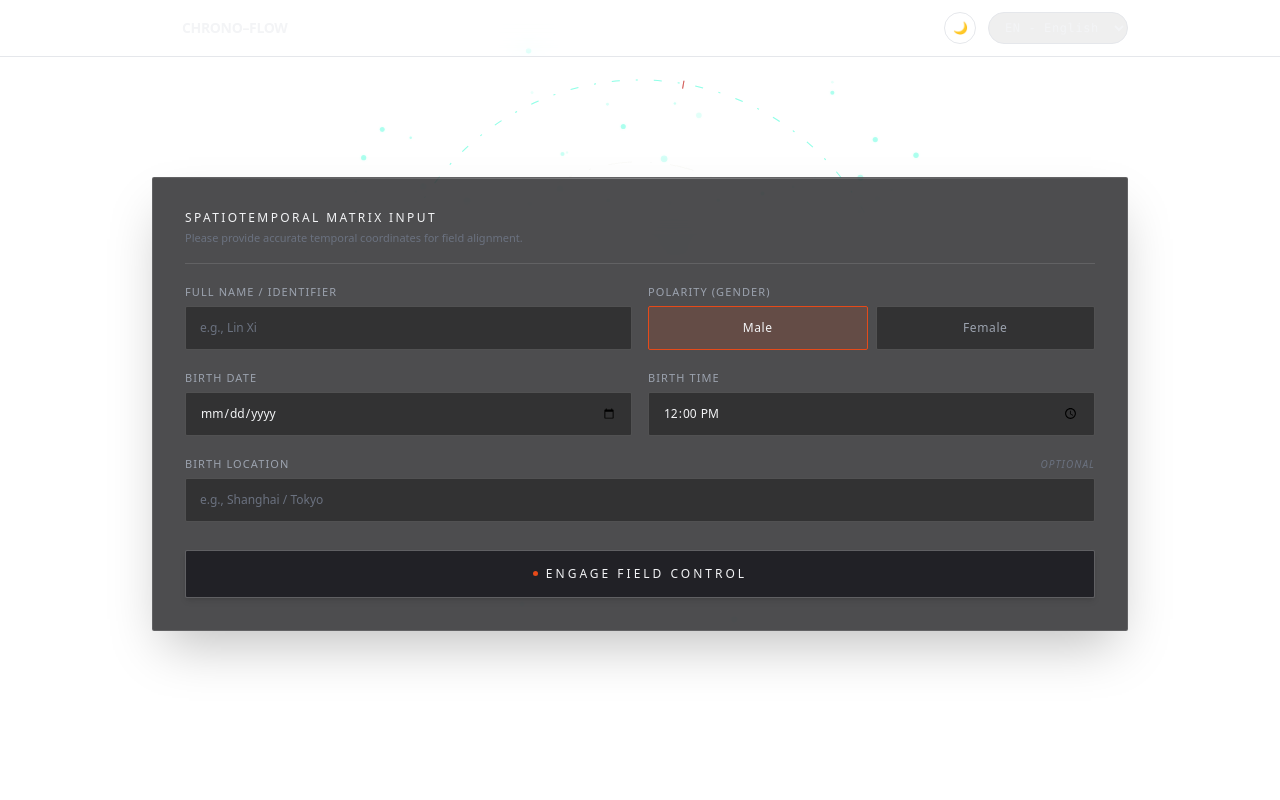
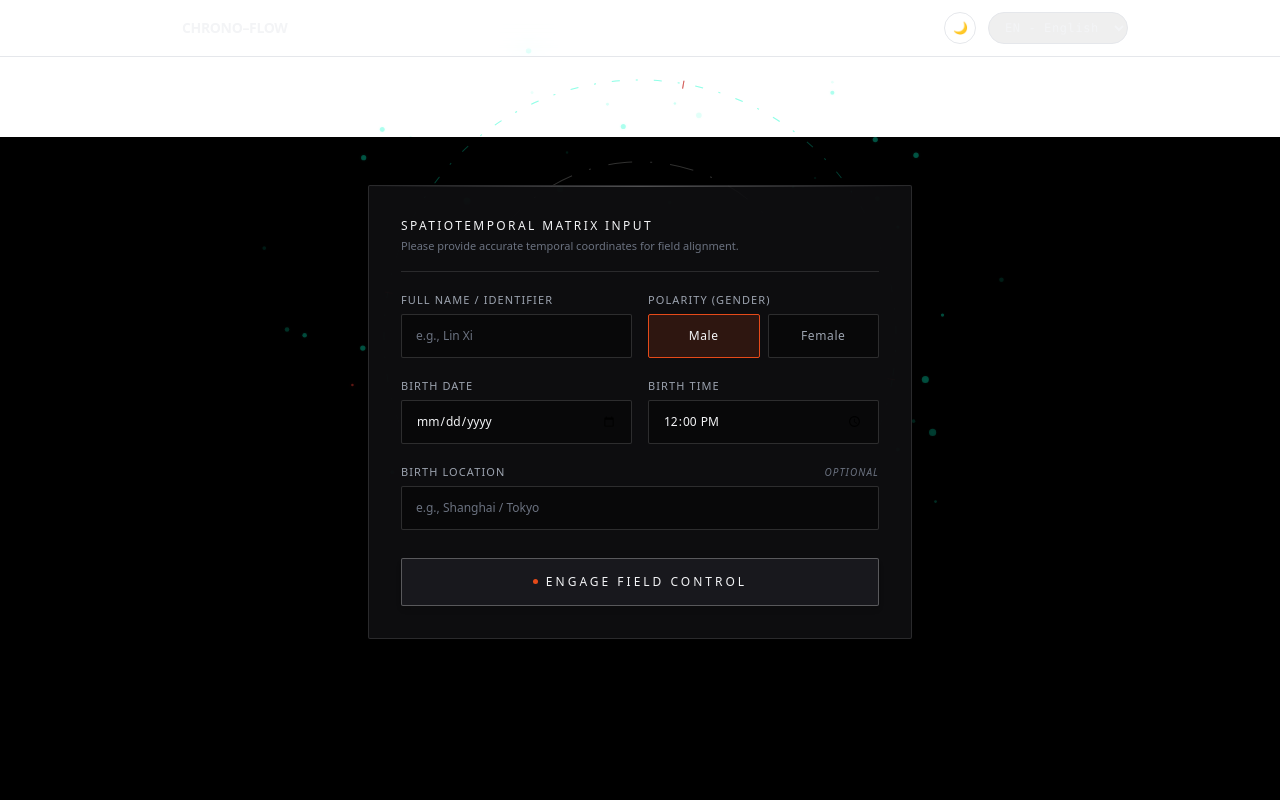
Before and after one commit to wxu198024-art/chrono-flow, a Next.js app: page / in a window 1280 px wide. Shown: the top 800 px of the page. Built offline with nearby package versions, Linux system fonts and the light colour scheme.

Commit message:
Update page.tsx

```diff
--- a/app/page.tsx
+++ b/app/page.tsx
@@ -3,14 +3,14 @@ import BirthForm from '@/components/BirthForm'
 
 export default function Home() {
   return (
-    <div className="relative min-h-[calc(100vh-3.5rem)] overflow-x-clip bg-background text-foreground">
-      {/* 2D Canvas 动态双圈与鼠标跟随 */}
+    <div className="relative min-h-[calc(100vh-3.5rem)] overflow-x-clip bg-black text-white">
+      {/* 2D Canvas 动态双圈/墨迹 */}
       <div className="pointer-events-none fixed inset-0 z-0">
         <InkBackground />
       </div>
 
-      {/* 主体卡片容器 */}
-      <main className="relative z-10 mx-auto w-full max-w-5xl px-6 py-10">
+      {/* 居中渲染原组件 BirthForm */}
+      <main className="relative z-10 mx-auto w-full max-w-xl px-4 py-12">
         <BirthForm />
       </main>
     </div>
```
